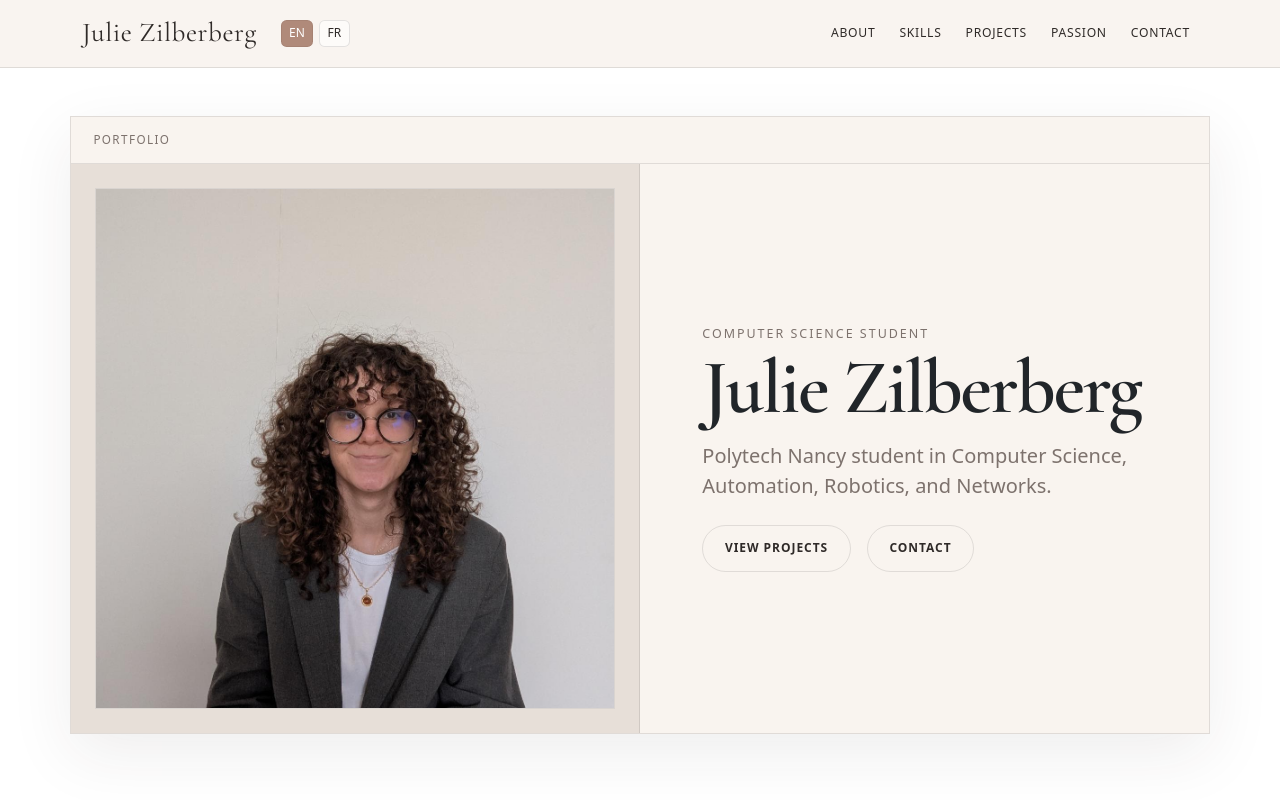
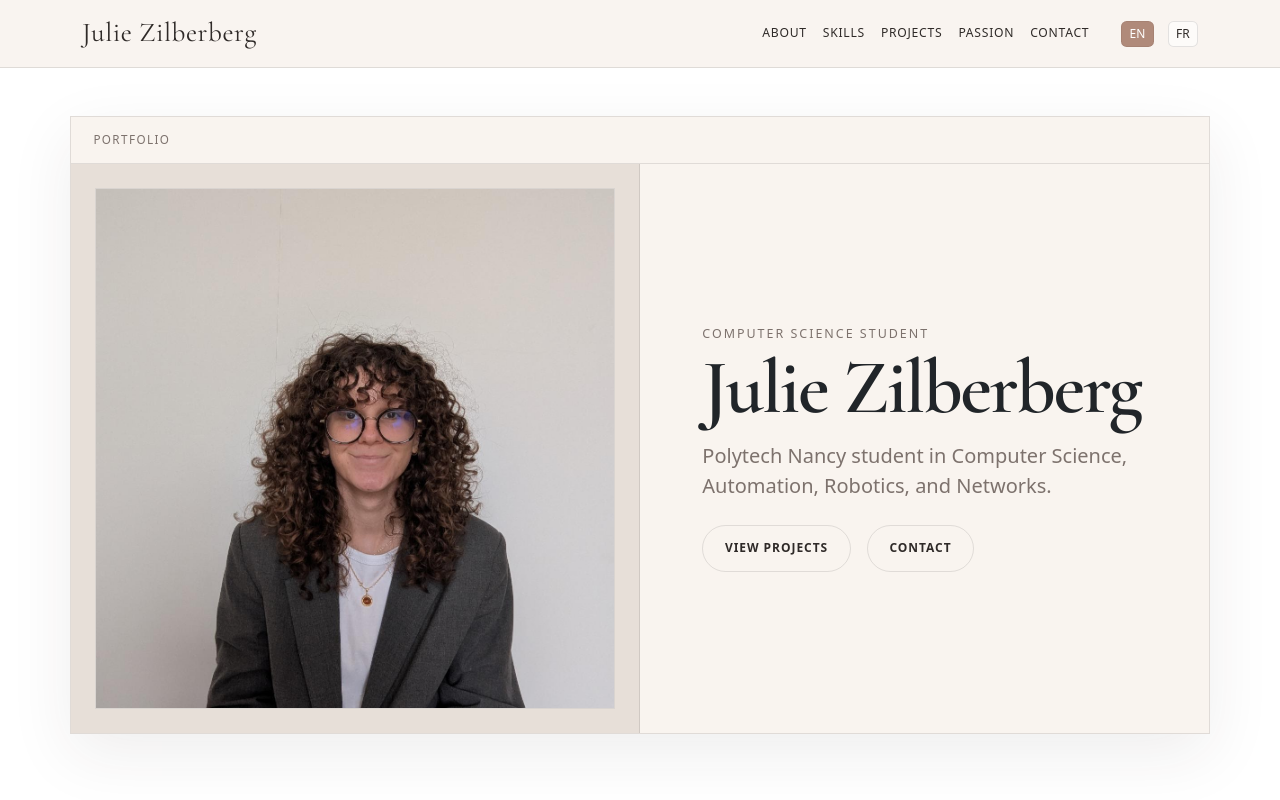
Before and after one commit to juliegbblz/portfolio, a React (Vite) app: page / in a window 1280 px wide. Shown: the top 800 px of the page. Built offline with nearby package versions, Linux system fonts and the light colour scheme.

Commit message:
updated navbar

```diff
--- a/src/components/Nav.jsx
+++ b/src/components/Nav.jsx
@@ -4,26 +4,58 @@ import { useI18n } from '../App'
 export default function Nav(){
   const { t, lang, setLang } = useI18n()
   return (
-    <nav className="navbar navbar-expand-lg navbar-light sticky-top portfolio-nav">
+    <>
+      <nav className="navbar navbar-light sticky-top portfolio-nav">
         <div className="container">
           <a className="navbar-brand brand-mark" href="#home">Julie Zilberberg</a>
-        <div className="ms-2 lang-toggle" aria-hidden="true">
-          <button className={`btn btn-sm lang-btn ${lang==='en'?'active':''}`} data-lang="en" onClick={() => { setLang('en'); localStorage.setItem('site-lang','en') }}>EN</button>
-          <button className={`btn btn-sm lang-btn ${lang==='fr'?'active':''}`} data-lang="fr" onClick={() => { setLang('fr'); localStorage.setItem('site-lang','fr') }}>FR</button>
-        </div>
-        <button className="navbar-toggler" type="button" data-bs-toggle="collapse" data-bs-target="#navbarNav" aria-controls="#navbarNav" aria-expanded="false" aria-label="Toggle navigation">
-          <span className="navbar-toggler-icon"></span>
-        </button>
-        <div className="collapse navbar-collapse" id="navbarNav">
-          <ul className="navbar-nav ms-auto gap-lg-2">
+
+          {/* Desktop nav (visible on lg+) */}
+          <div className="d-none d-lg-block ms-auto">
+            <ul className="navbar-nav d-flex flex-row gap-3 align-items-center">
               <li className="nav-item"><a className="nav-link" href="#about">{t('nav.about')}</a></li>
               <li className="nav-item"><a className="nav-link" href="#skills">{t('nav.skills')}</a></li>
               <li className="nav-item"><a className="nav-link" href="#projects">{t('nav.projects')}</a></li>
               <li className="nav-item"><a className="nav-link" href="#passion">{t('nav.passion')}</a></li>
               <li className="nav-item"><a className="nav-link" href="#contact">{t('nav.contact')}</a></li>
+              <li className="nav-item">
+                <div className="lang-toggle ms-3">
+                  <button className={`btn btn-sm lang-btn ${lang==='en'?'active':''} me-2`} data-lang="en" onClick={() => { setLang('en'); localStorage.setItem('site-lang','en') }}>EN</button>
+                  <button className={`btn btn-sm lang-btn ${lang==='fr'?'active':''}`} data-lang="fr" onClick={() => { setLang('fr'); localStorage.setItem('site-lang','fr') }}>FR</button>
+                </div>
+              </li>
             </ul>
+          </div>
+
+          {/* Mobile toggler */}
+          <div className="d-lg-none ms-auto">
+            <button className="navbar-toggler" type="button" data-bs-toggle="offcanvas" data-bs-target="#offcanvasNav" aria-controls="offcanvasNav" aria-label="Open menu">
+              <span className="navbar-toggler-icon"></span>
+            </button>
           </div>
         </div>
       </nav>
+
+      {/* Offcanvas menu for mobile (right side) placed outside the <nav> to avoid clipping from backdrop-filter */}
+      <div className="offcanvas offcanvas-end" data-bs-backdrop="true" data-bs-scroll="false" tabIndex="-1" id="offcanvasNav" aria-labelledby="offcanvasNavLabel" style={{width: '320px', backgroundColor: 'var(--surface)'}}>
+        <div className="offcanvas-header">
+          <h5 className="offcanvas-title" id="offcanvasNavLabel">Menu</h5>
+          <button type="button" className="btn-close text-reset" data-bs-dismiss="offcanvas" aria-label="Close"></button>
+        </div>
+        <div className="offcanvas-body">
+          <ul className="navbar-nav">
+            <li className="nav-item"><a className="nav-link text-dark fs-5" href="#about" data-bs-dismiss="offcanvas">{t('nav.about')}</a></li>
+            <li className="nav-item"><a className="nav-link text-dark fs-5" href="#skills" data-bs-dismiss="offcanvas">{t('nav.skills')}</a></li>
+            <li className="nav-item"><a className="nav-link text-dark fs-5" href="#projects" data-bs-dismiss="offcanvas">{t('nav.projects')}</a></li>
+            <li className="nav-item"><a className="nav-link text-dark fs-5" href="#passion" data-bs-dismiss="offcanvas">{t('nav.passion')}</a></li>
+            <li className="nav-item"><a className="nav-link text-dark fs-5" href="#contact" data-bs-dismiss="offcanvas">{t('nav.contact')}</a></li>
+          </ul>
+
+          <div className="mt-4 lang-toggle">
+            <button className={`btn btn-sm lang-btn ${lang==='en'?'active':''} me-2`} data-lang="en" onClick={() => { setLang('en'); localStorage.setItem('site-lang','en') }}>EN</button>
+            <button className={`btn btn-sm lang-btn ${lang==='fr'?'active':''}`} data-lang="fr" onClick={() => { setLang('fr'); localStorage.setItem('site-lang','fr') }}>FR</button>
+          </div>
+        </div>
+      </div>
+    </>
   )
 }
--- a/style.css
+++ b/style.css
@@ -21,6 +21,24 @@ body.portfolio-body {
   background: rgba(249, 244, 239, 0.92);
   backdrop-filter: blur(14px);
   border-bottom: 1px solid var(--line);
+}
+
+/* Ensure navbar sits below the offcanvas and offcanvas backdrop */
+.portfolio-nav {
+  z-index: 100;
+  position: relative;
+}
+
+/* Offcanvas styling for mobile menu: solid surface background and shadow */
+.offcanvas {
+  background-color: var(--surface) !important;
+  box-shadow: 0 20px 60px rgba(47, 42, 40, 0.12);
+  z-index: 99999 !important;
+}
+
+/* Make sure the offcanvas backdrop sits below the offcanvas but above page content */
+.offcanvas-backdrop {
+  z-index: 99990 !important;
 }
 
 .portfolio-nav .nav-link,
```
Lines whose indentation alone changed are shown as unchanged.
